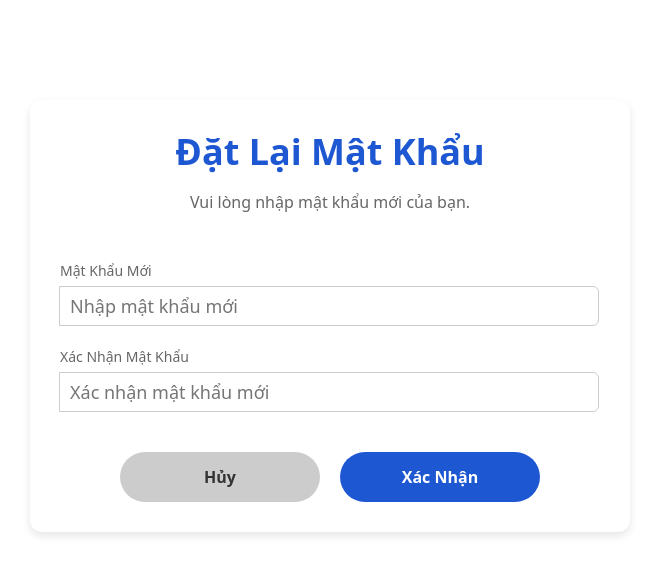
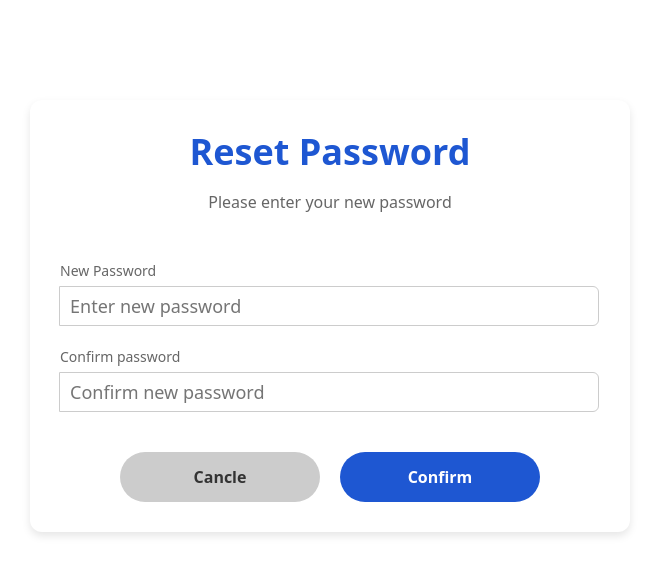
Before and after one commit to Will-Gle/glework, a React (Vite) app: page /new-password in a window 1280 px wide. Shown: the top 574 px of the page, without its empty margins (310-969 px from the left). Built offline with nearby package versions, Linux system fonts and the light colour scheme.

Commit message:
Slight modification and English translate

```diff
--- a/src/components/LoginSignupPassword/NewPass.tsx
+++ b/src/components/LoginSignupPassword/NewPass.tsx
@@ -19,18 +19,18 @@ const NewPass: React.FC = () => {
   // Function to handle password submission
   const handleSubmit = async () => {
     if (!password || !confirmPassword) {
-      setErrorMessage("Vui lòng nhập đầy đủ các trường.");
+      setErrorMessage("Please fill in all required fields.");
       return;
     }
 
     if (password !== confirmPassword) {
-      setErrorMessage("Mật khẩu và Xác nhận mật khẩu không khớp.");
+      setErrorMessage("Password and Confirm Password do not match.");
       return;
     }
 
     if (!validatePassword(password)) {
       setErrorMessage(
-        "Mật khẩu phải có ít nhất 8 ký tự và chứa ít nhất 1 ký tự đặc biệt (@, $, #, *, !, %, &)."
+        "Password must be at least 8 characters and contain at least 1 special character (@, $, #, *, !, %, &)."
       );
       return;
     }
@@ -44,39 +44,41 @@ const NewPass: React.FC = () => {
       await Axios.post(`http://localhost:3001/auth/reset-password/${userId}`, {
         newPassword: password,
       });
-      setSuccessMessage("Mật khẩu của bạn đã được cập nhật thành công!");
+      setSuccessMessage("Your password has been updated successfully!");
       setErrorMessage("");
     } catch (error) {
       console.error("Error resetting password:", error);
-      setErrorMessage("Đã xảy ra lỗi khi đổi mật khẩu. Vui lòng thử lại.");
+      setErrorMessage(
+        "An error occurred while changing the password. Please try again."
+      );
     }
   };
 
   return (
     <div className="new-password-container">
       <div className="header">
-        <h1>Đặt Lại Mật Khẩu</h1>
-        <p>Vui lòng nhập mật khẩu mới của bạn.</p>
+        <h1>Reset Password</h1>
+        <p>Please enter your new password</p>
       </div>
       <div className="form-container">
         {/* Password input */}
         <div className="input-group">
-          <label htmlFor="password">Mật Khẩu Mới</label>
+          <label htmlFor="password">New Password</label>
           <input
             type="password"
             id="password"
-            placeholder="Nhập mật khẩu mới"
+            placeholder="Enter new password"
             value={password}
             onChange={(e) => setPassword(e.target.value)}
           />
         </div>
         {/* Confirm password input */}
         <div className="input-group">
-          <label htmlFor="confirm-password">Xác Nhận Mật Khẩu</label>
+          <label htmlFor="confirm-password">Confirm password</label>
           <input
             type="password"
             id="confirm-password"
-            placeholder="Xác nhận mật khẩu mới"
+            placeholder="Confirm new password"
             value={confirmPassword}
             onChange={(e) => setConfirmPassword(e.target.value)}
           />
@@ -94,14 +96,14 @@ const NewPass: React.FC = () => {
             className="cancel-button"
             onClick={() => navigate("/user")}
           >
-            Hủy
+            Cancle
           </button>
           <button
             type="button"
             className="confirm-button"
             onClick={handleSubmit}
           >
-            Xác Nhận
+            Confirm
           </button>
         </div>
       </div>
--- a/src/components/UserPage/Support.tsx
+++ b/src/components/UserPage/Support.tsx
@@ -6,6 +6,7 @@ const Support: React.FC = () => {
     <div className="support-container">
       <header className="support-header">
         <div className="support-info">
+          <h1>Support</h1>
           <h2>GLE.WORK</h2>
           <p>Address: ABC street</p>
           <p>Tel: 09xxxxxxxx</p>
```
